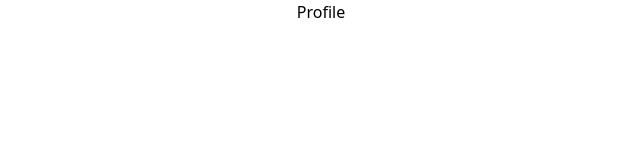
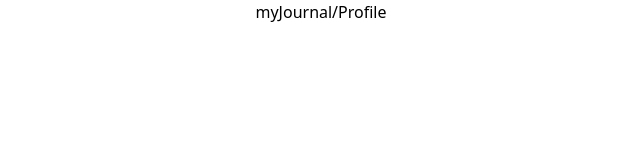
Before and after one commit to jamesapprovd/remote-work-app, a React (Create React App) app in the folder frontend/remote-work-app/: page /my-profile in a window 1280 px wide. Shown: the top 160 px of the page, without its empty margins (319-959 px from the left). Built offline with nearby package versions, Linux system fonts and the light colour scheme.

Commit message:
removed extra page and route

```diff
--- a/frontend/remote-work-app/src/App.js
+++ b/frontend/remote-work-app/src/App.js
@@ -1,17 +1,15 @@
 import React from "react";
 import { Routes, Route } from "react-router-dom";
 import Main from "./pages/Main";
-import ProfilePage from "./pages/ProfilePage";
 import WhiteFlags from "./pages/WhiteFlags";
-import WorkJournal from "./pages/WorkJournal";
+import Profile from "./pages/Profile";
 
 function App() {
   return (
     <>
       <Routes>
         <Route path="/" element={<Main />} />
-        <Route path="/my-profile" element={<ProfilePage />} />
-        <Route path="/my-journal" element={<WorkJournal />} />
+        <Route path="/my-profile" element={<Profile />} />
         <Route path="/my-white-flags" element={<WhiteFlags />} />
       </Routes>
     </>
--- a/frontend/remote-work-app/src/components/NavBar.js
+++ b/frontend/remote-work-app/src/components/NavBar.js
@@ -8,14 +8,10 @@ const NavBar = () => {
         <nav>
           <ul className="flex justify-center">
             <li className="px-5 py-5">
-              <NavLink to="/my-profile">Profile</NavLink>
+              <NavLink to="/">Home</NavLink>
             </li>
             <li className="px-5 py-5">
-              <NavLink to="/">Home</NavLink>
-            </li>
-
-            <li className="px-5 py-5">
-              <NavLink to="my-journal">myJournal</NavLink>
+              <NavLink to="my-profile">myJournal</NavLink>
             </li>
             <li className="px-5 py-5">
               <NavLink to="/my-white-flags">myWhiteFlags</NavLink>
--- /dev/null
+++ b/frontend/remote-work-app/src/pages/Profile.js
@@ -0,0 +1,11 @@
+import React from "react";
+
+const Profile = () => {
+  return (
+    <>
+      <h1>myJournal/Profile</h1>
+    </>
+  );
+};
+
+export default Profile;
--- a/frontend/remote-work-app/src/pages/ProfilePage.js
+++ /dev/null
@@ -1,11 +0,0 @@
-import React from "react";
-
-const ProfilePage = () => {
-  return (
-    <>
-      <h1>Profile</h1>
-    </>
-  );
-};
-
-export default ProfilePage;
--- a/frontend/remote-work-app/src/pages/WorkJournal.js
+++ /dev/null
@@ -1,11 +0,0 @@
-import React from "react";
-
-const WorkJournal = () => {
-  return (
-    <>
-      <h1>Work Journal</h1>
-    </>
-  );
-};
-
-export default WorkJournal;
```
